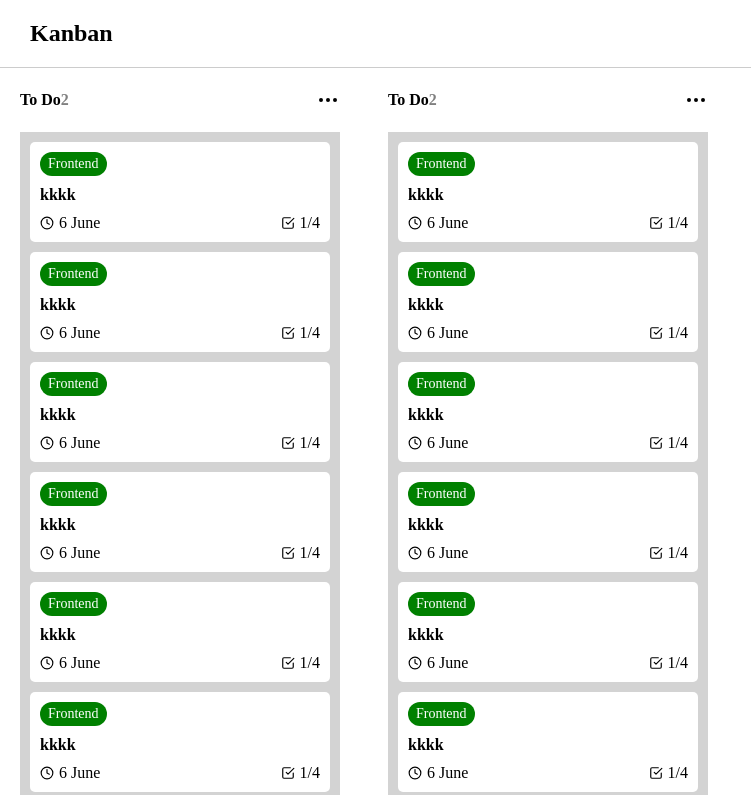
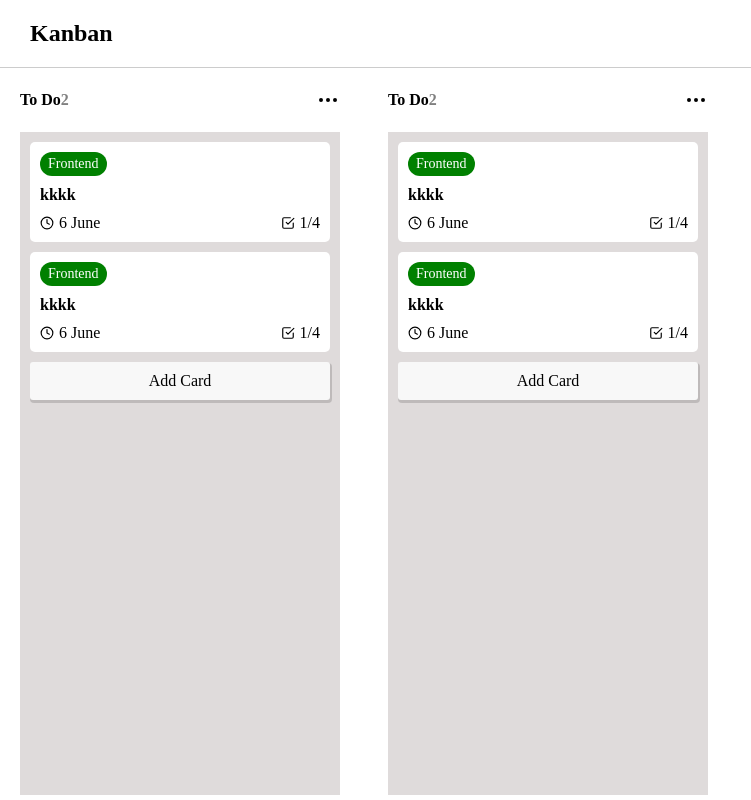
Before and after one commit to shivu317/Project-2-Kanban, a React (Create React App) app in the folder kanban-project/: page / in a window 1280 px wide. Shown: the whole page, without its empty margins (0-751 px from the left). Built offline with nearby package versions, Linux system fonts and the light colour scheme.

Commit message:
completedUI

```diff
--- a/kanban-project/src/components/Board/Board.css
+++ b/kanban-project/src/components/Board/Board.css
@@ -23,7 +23,7 @@
 }
 
 .board_cards{
-    background-color: lightgray;
+    background-color: rgb(223, 219, 219);
     display: flex;
     flex:1;
     flex-direction: column;
@@ -33,3 +33,14 @@
     height: 100%;
     overflow-y: auto;
 }
+
+.board_cards_add{
+    background-color: white;
+    border-radius: 5px;
+    box-shadow: 1px 2px 0 1px rgba(0,0,0,0.15);
+}
+
+.board_cards_add:hover{
+    box-shadow: 1px 2px 0 1px #ccc;
+
+}
--- a/kanban-project/src/components/Board/Board.js
+++ b/kanban-project/src/components/Board/Board.js
@@ -17,15 +17,12 @@ export default function Board() {
         <div className='board_cards custom-scroll'>
             <Card/>
             <Card/>
-            <Card/>
-            <Card/>
-            <Card/>
-            <Card/>
-            <Card/>
-            <Card/>
-            <Card/>
 
-            <Editable/>
+            <Editable
+                displayClass="board_cards_add"
+                text="Add Card"
+                placeholder="Enter Card Title"
+            />
         </div>
     </div>
   )
--- a/kanban-project/src/components/Editable/Editable.css
+++ b/kanban-project/src/components/Editable/Editable.css
@@ -0,0 +1,51 @@
+.editable{
+    width: 100%;
+
+}
+
+.editable_display{
+    background-color: #f8f8f8;
+    border-radius: 3px;
+    padding: 10px;
+    text-align: center;
+    cursor: default;
+}
+
+.editable_display:hover{
+    background-color: #ccc;
+}
+
+.editable_edit{
+    display: flex;
+    flex-direction: column;
+    gap:10px;
+}
+
+.editable_edit input{
+    border-radius: 3px;
+    outline: none;
+    border:1px solid lightblue;
+    padding: 10px;
+    font-size:1rem;
+}
+
+.editable_edit_footer{
+    display: flex;
+    gap:10px;
+    align-items: center;
+}
+
+.editable_edit_footer button{
+    outline: none;
+    border:none;
+    color:#fff;
+    background-color:rgb(151, 151, 222);
+    transition: 20ms;
+    padding: 8px 16px;
+    border-radius: 5px;
+    cursor: pointer;
+}
+
+.editable_edit_footer button:hover{
+    background-color: rgb(91, 91, 209);
+}
--- a/kanban-project/src/components/Editable/Editable.js
+++ b/kanban-project/src/components/Editable/Editable.js
@@ -1,24 +1,39 @@
-import React from 'react'
+import React, { useState } from 'react'
 import { X } from 'react-feather'
+import './Editable.css'
 
 export default function Editable(props) {
+
+    const [showEdit, setShowEdit] = useState(false)
   return (
     <div className='editable'>
-        <p>{props.text || "Add item"}</p>
-        <form className='editable_edit'
+
+        {
+            showEdit ?
+            <form className={`editable_edit ${props.editCase || "" }`}
         onSubmit={(e)=>{
             e.preventDefault()
             if(props.onSubmit)props.onSubmit()
         }}
         >
-            <input type='text' placeholder={props.placeholder} defaultValue={props.text}/>
+            <input type='text'
+             placeholder={props.placeholder || "Enter item"}
+             defaultValue={props.text}
+
+             />
             <div className='editable_edit_footer'>
                 <button type='submit'>
                     {props.buttonText || "Add"}
                 </button>
-                <X />
+                <X onClick={()=>setShowEdit(false)}/>
             </div>
         </form>
+        :(
+        <p className={`editable_display ${props.displayClass || ""}`}
+        onClick={()=>setShowEdit(true)}>{props.text || "Add item"}</p>
+        )
+        }
+
     </div>
   )
 }
```
